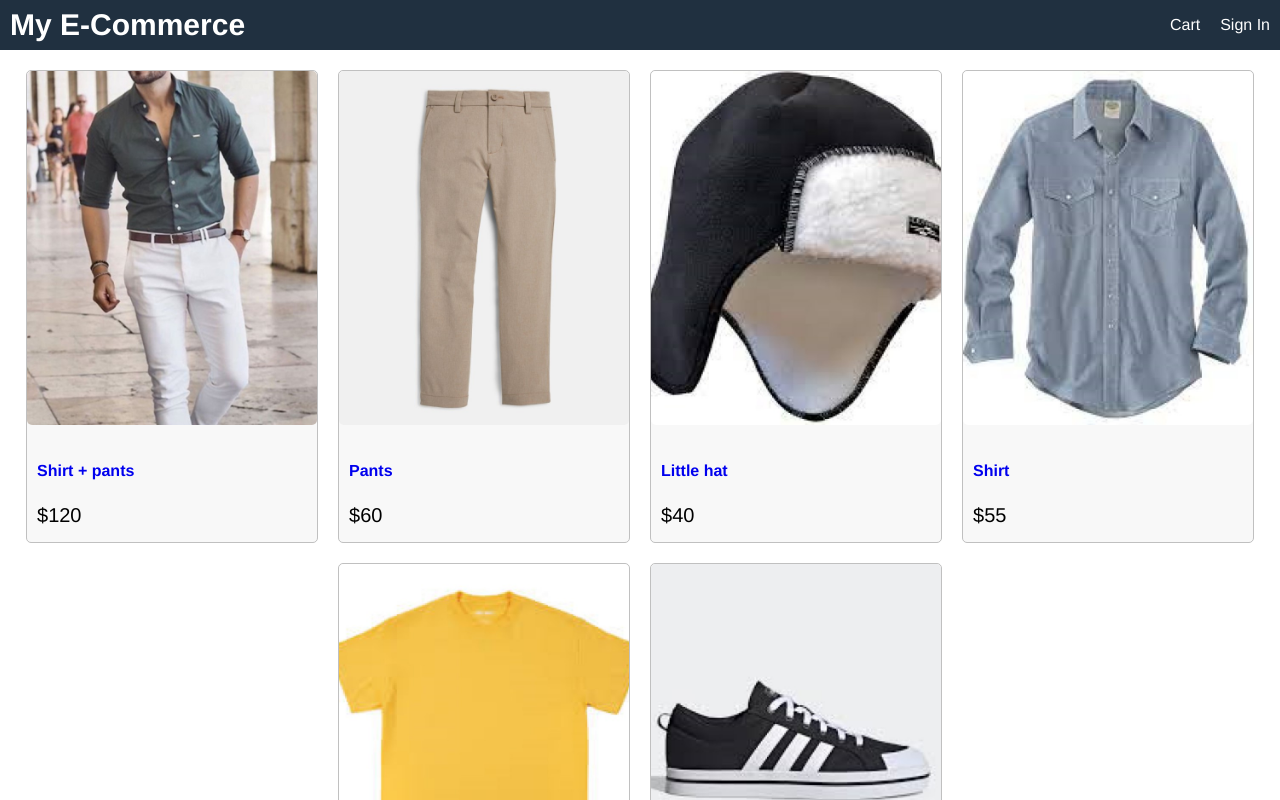
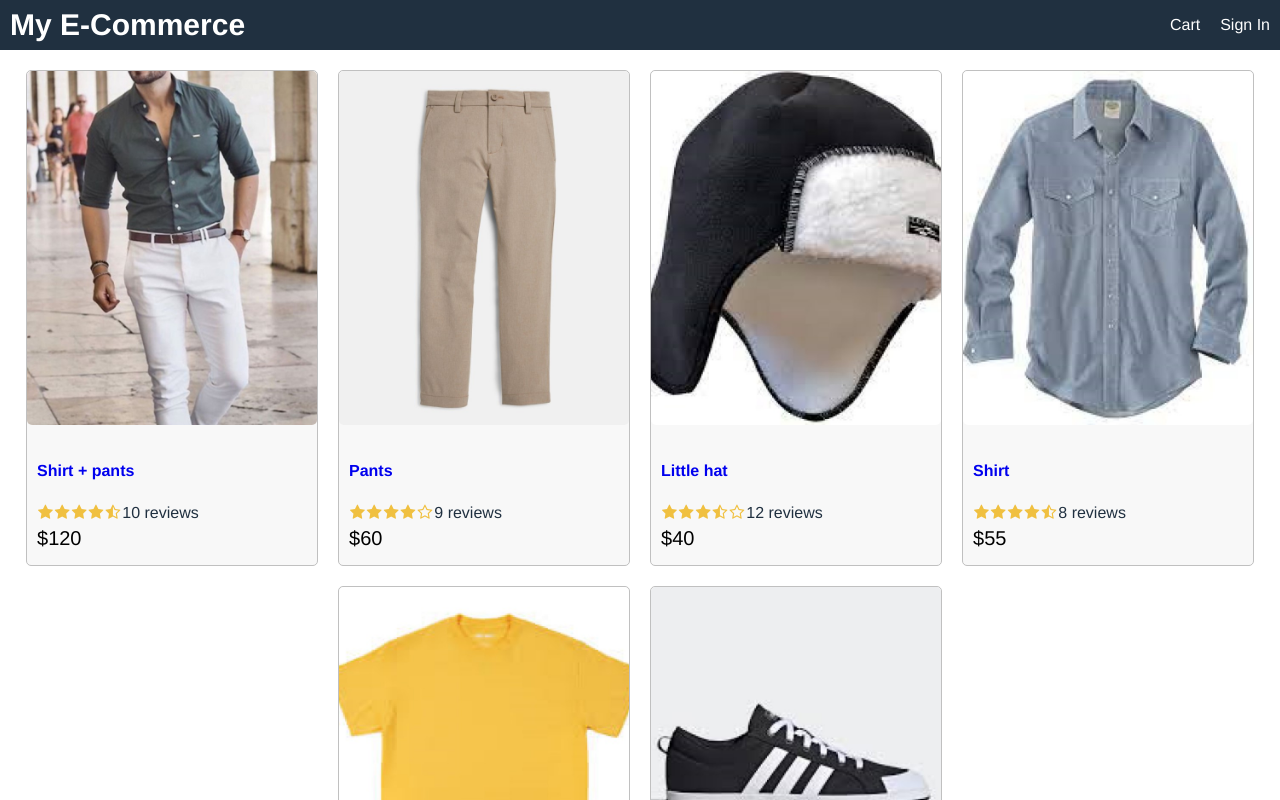
Before and after one commit to brunobarbagelata/myEcommerce-app, a React (Create React App) app in the folder frontend/: page / in a window 1280 px wide. Shown: the top 800 px of the page. Built offline with nearby package versions, Linux system fonts and the light colour scheme.

Commit message:
Rating component

```diff
--- a/frontend/src/components/Product.js
+++ b/frontend/src/components/Product.js
@@ -1,4 +1,5 @@
 import React from "react";
+import Rating from "./Rating";
 
 function Product(props) {
   const { product } = props;
@@ -11,7 +12,7 @@
         <a href={`/product/${product._id}`}>
           <h2>{product.name}</h2>
         </a>
-
+        <Rating rating={product.rating} numReviews={product.numReviews} />
         <div className="price">${product.price}</div>
       </div>
     </div>
--- a/frontend/src/components/Rating.js
+++ b/frontend/src/components/Rating.js
@@ -5,20 +5,61 @@
   return (
     <div className="rating">
       <span>
-        <i className="fa fa-star"></i>
+        <i
+          className={
+            rating >= 1
+              ? "fa fa-star"
+              : rating >= 0.5
+              ? "fa fa-star-half-o"
+              : "fa fa-star-o"
+          }
+        ></i>
       </span>
       <span>
-        <i className="fa fa-star"></i>
+        <i
+          className={
+            rating >= 2
+              ? "fa fa-star"
+              : rating >= 1.5
+              ? "fa fa-star-half-o"
+              : "fa fa-star-o"
+          }
+        ></i>
       </span>
       <span>
-        <i className="fa fa-star"></i>
+        <i
+          className={
+            rating >= 3
+              ? "fa fa-star"
+              : rating >= 3.5
+              ? "fa fa-star-half-o"
+              : "fa fa-star-o"
+          }
+        ></i>
       </span>
       <span>
-        <i className="fa fa-star"></i>
+        <i
+          className={
+            rating >= 4
+              ? "fa fa-star"
+              : rating >= 3.5
+              ? "fa fa-star-half-o"
+              : "fa fa-star-o"
+          }
+        ></i>
       </span>
       <span>
-        <i className="fa fa-star"></i>
+        <i
+          className={
+            rating >= 5
+              ? "fa fa-star"
+              : rating >= 4.5
+              ? "fa fa-star-half-o"
+              : "fa fa-star-o"
+          }
+        ></i>
       </span>
+      <span>{numReviews + " reviews"}</span>
     </div>
   );
 }
--- a/frontend/src/index.css
+++ b/frontend/src/index.css
@@ -125,3 +125,7 @@
   color: #f0c040;
   margin: 0.1rem;
 }
+
+.rating span:last-child {
+  color: #203040;
+}
```
